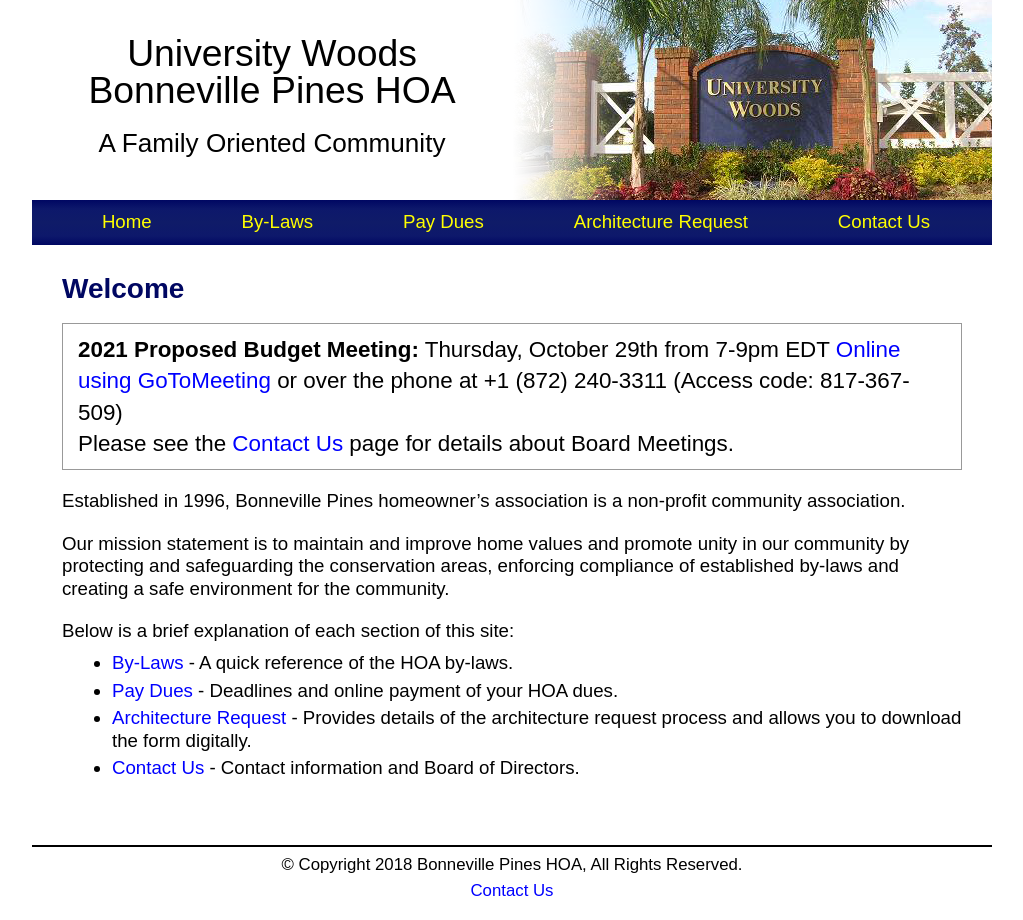
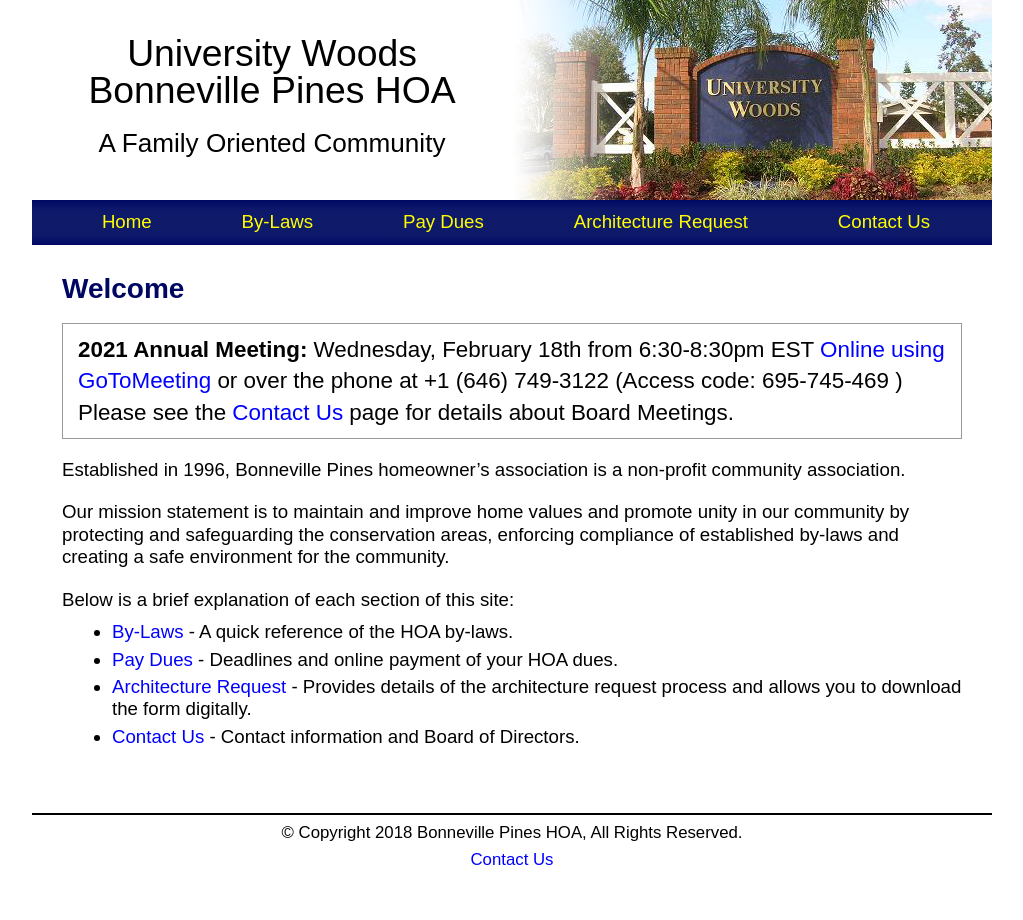
Before and after one commit to bphoa/website, a Jekyll site: the page built from index.md, in a window 1280 px wide. Shown: the whole page, without its empty margins (128-1151 px from the left). Built offline with Jekyll 4.4.1, drawn with Linux system fonts in a browser that asks for light colours.

Commit message:
Add 2021 Annual Meeting

```diff
--- a/index.md
+++ b/index.md
@@ -3,7 +3,7 @@
 title: Welcome
 ---
 
-**2021 Proposed Budget Meeting:** Thursday, October 29th from 7-9pm EDT [Online using GoToMeeting](https://global.gotomeeting.com/join/817367509) or over the phone at +1 (872) 240-3311 (Access code: 817-367-509)\\
+**2021 Annual Meeting:** Wednesday, February 18th from 6:30-8:30pm EST [Online using GoToMeeting](https://global.gotomeeting.com/join/695745469) or over the phone at +1 (646) 749-3122  (Access code: 695-745-469 )\\
 Please see the [Contact Us](contact) page for details about Board Meetings.
 {: .alert}
 
```
